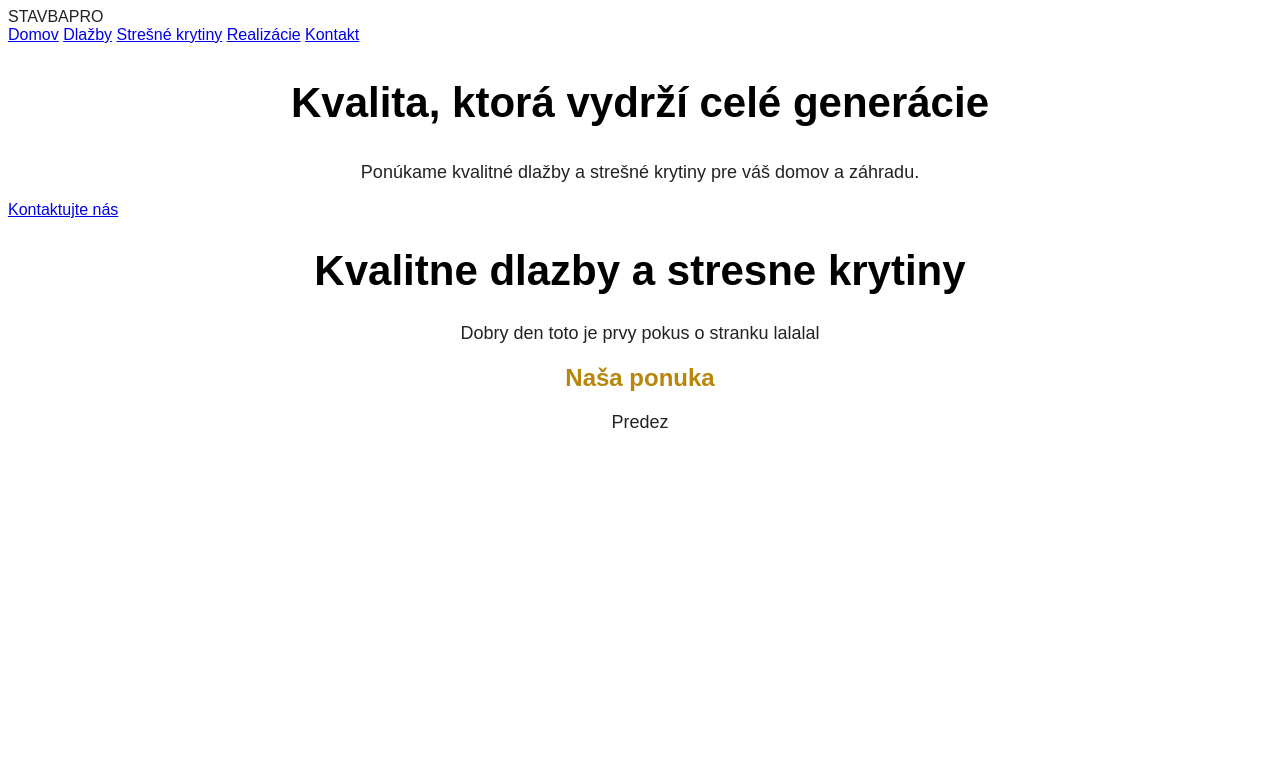
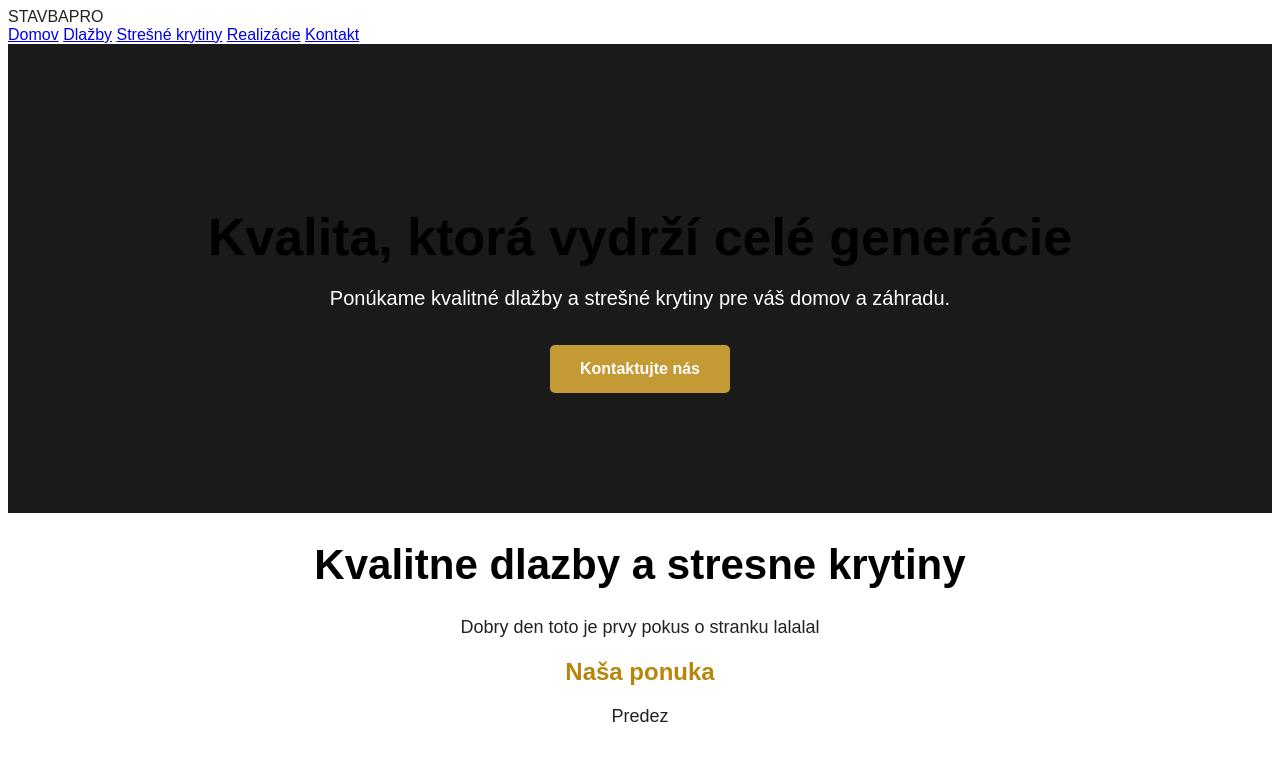
Before and after one commit to Maradnak/stavebna-firma, a plain HTML site: page index.html in a window 1280 px wide. Drawn offline with Linux system fonts and the light colour scheme.

Commit message:
Add hero section styles to style.css

```diff
--- a/style.css
+++ b/style.css
@@ -24,3 +24,33 @@ p {
     font-size: 18px;
     text-align: center;
 }
+.hero {
+    background-color: #1a1a1a;
+    color: white;
+    padding: 120px 40px;
+    text-align: center;
+}
+
+.hero h1 {
+    font-size: 52px;
+    margin-bottom: 20px;
+}
+
+.hero p {
+    font-size: 20px;
+    margin-bottom: 35px;
+}
+
+.hero-button {
+    display: inline-block;
+    background-color: #c49a35;
+    color: white;
+    padding: 15px 30px;
+    text-decoration: none;
+    font-weight: bold;
+    border-radius: 5px;
+}
+
+.hero-button:hover {
+    background-color: #b8860b;
+}
```
